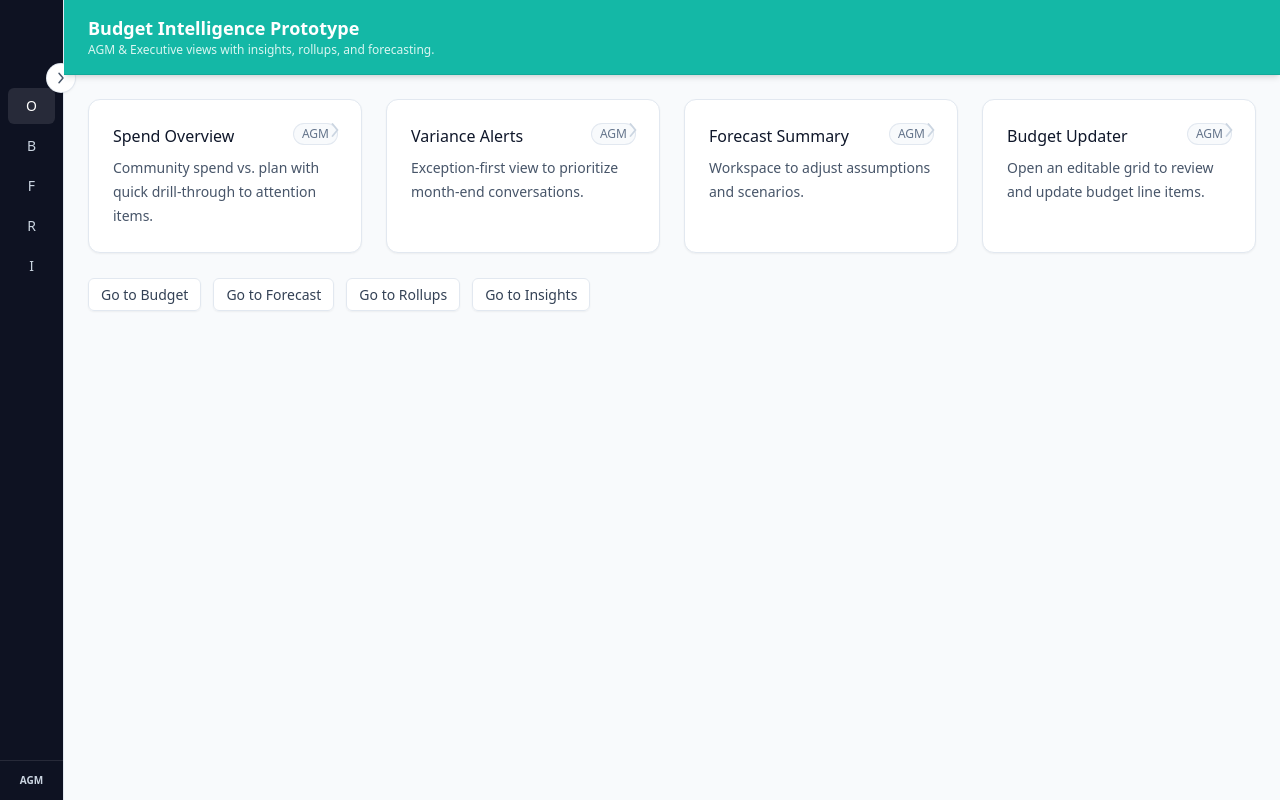
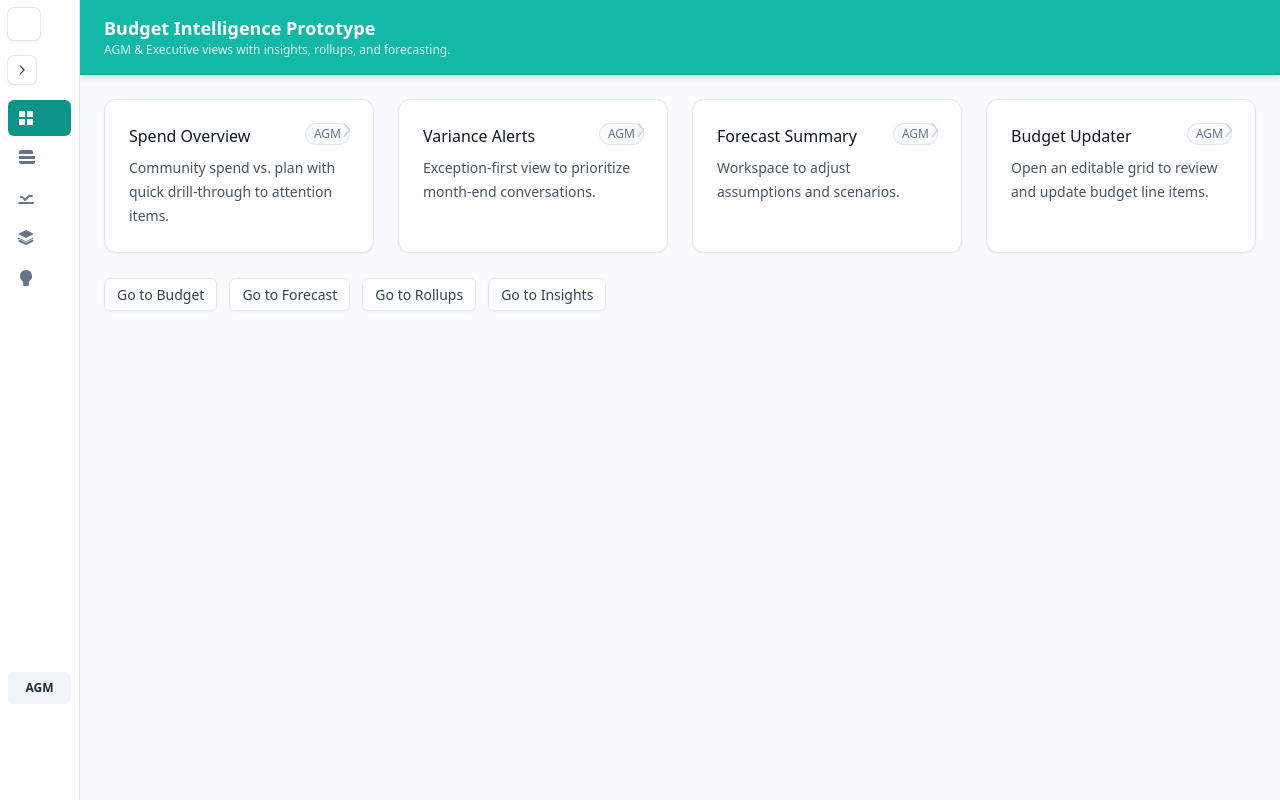
Before and after one commit to Integracarejj/BusIntell, a Next.js app: page / in a window 1280 px wide. Built offline with nearby package versions, Linux system fonts and the light colour scheme.

Commit message:
update sidebar width

```diff
--- a/components/Sidebar.tsx
+++ b/components/Sidebar.tsx
@@ -1,130 +1,262 @@
 
-// components/Sidebar.tsx
 "use client";
 
 import Link from "next/link";
 import { usePathname } from "next/navigation";
-import { useState } from "react";
+import { useEffect, useMemo, useState } from "react";
 
-const nav = [
-    { label: "Overview", href: "/" },
-    { label: "Budget", href: "/agm/budget" },
-    { label: "Forecast", href: "/agm/forecast" },
-    { label: "Rollups", href: "/agm/rollups" },
-    { label: "Insights", href: "/agm/insights" },
-];
+/**
+ * ======== Sticky Home + Handle Placement (easy to tweak) ========
+ * These are viewport-fixed to avoid drifting when the sidebar expands.
+ */
+export const HOME_TOP_CLASS = "top-2";
+export const HOME_LEFT_CLASS = "left-2";
+// Place the handle *under* the home icon, aligned to the same left edge:
+export const HANDLE_TOP_CLASS = "top-14";
+export const HANDLE_LEFT_CLASS = "left-2";
+
+// Visual sizes
+const HOME_ICON_SIZE = "h-8 w-8"; // Home icon size
+const HANDLE_SIZE = "h-7 w-7";    // Smaller so it fits nicely inside collapsed rail
+
+/** Lightweight cx helper */
+function cx(...classes: Array<string | false | null | undefined>) {
+    return classes.filter(Boolean).join(" ");
+}
+
+/** Inline SVG icons (no extra dependencies) */
+function IconGrid({ className }: { className?: string }) {
+    return (
+        <svg viewBox="0 0 20 20" fill="currentColor" className={className} aria-hidden="true">
+            <path d="M3 3h6v6H3V3zm8 0h6v6h-6V3zM3 11h6v6H3v-6zm8 0h6v6h-6v-6z" />
+        </svg>
+    );
+}
+function IconTable({ className }: { className?: string }) {
+    return (
+        <svg viewBox="0 0 20 20" fill="currentColor" className={className} aria-hidden="true">
+            <path d="M3 4a2 2 0 012-2h10a2 2 0 012 2v2H3V4zm0 4h16v3H3V8zm0 5h16v1a2 2 0 01-2 2H5a2 2 0 01-2-2v-1z" />
+        </svg>
+    );
+}
+function IconTrendUp({ className }: { className?: string }) {
+    return (
+        <svg viewBox="0 0 20 20" fill="currentColor" className={className} aria-hidden="true">
+            <path d="M3 14a1 1 0 100 2h14a1 1 0 100-2H3zm2.293-5.707a1 1 0 011.414 0L9 10.586l3.293-3.293A1 1 0 0113 7h3a1 1 0 110 2h-2.586l-3.707 3.707a1 1 0 01-1.414 0L6 9.414 5.707 9.707a1 1 0 01-1.414-1.414z" />
+        </svg>
+    );
+}
+function IconLayers({ className }: { className?: string }) {
+    return (
+        <svg viewBox="0 0 20 20" fill="currentColor" className={className} aria-hidden="true">
+            <path d="M10 2l8 4-8 4-8-4 8-4zm-6.928 8.629L10 14l6.928-3.371A1 1 0 0017 9.764l-7 3.4-7-3.4a1 1 0 00-.928 1.865zM3.072 13.63L10 17l6.928-3.371a1 1 0 10-.928-1.865L10 14.8l-6-3a1 1 0 10-.928 1.829z" />
+        </svg>
+    );
+}
+function IconLightbulb({ className }: { className?: string }) {
+    return (
+        <svg viewBox="0 0 20 20" fill="currentColor" className={className} aria-hidden="true">
+            <path d="M10 2a6 6 0 00-3.75 10.68c.42.33.75.97.75 1.57V15a1 1 0 001 1h4a1 1 0 001-1v-.75c0-.6.33-1.24.75-1.57A6 6 0 0010 2zm-2 14a1 1 0 100 2h4a1 1 0 100-2H8z" />
+        </svg>
+    );
+}
+
+/** Nav model */
+const NAV_ITEMS = [
+    { label: "Overview", href: "/", icon: IconGrid },
+    { label: "Budget", href: "/agm/budget", icon: IconTable },
+    { label: "Forecast", href: "/agm/forecast", icon: IconTrendUp },
+    { label: "Rollups", href: "/agm/rollups", icon: IconLayers },
+    { label: "Insights", href: "/agm/insights", icon: IconLightbulb }, // role toggle lives just below
+] as const;
+
+type Role = "AGM" | "Executive";
 
 export default function Sidebar() {
     const pathname = usePathname();
-    const [expanded, setExpanded] = useState(false); // collapsed by default
-    const toggle = () => setExpanded((e) => !e);
 
-    const baseItem =
-        "mb-1 block rounded-md px-3 py-2 text-sm transition focus:outline-none focus-visible:ring-2 focus-visible:ring-indigo-500";
-    const on = "bg-white/10 text-white";
-    const off = "text-slate-300 hover:bg-white/5 hover:text-white";
+    // Collapsed by default (persisted)
+    const [collapsed, setCollapsed] = useState<boolean>(true);
+
+    // Single, app-wide role (persisted)
+    const [role, setRole] = useState<Role>("AGM");
+
+    // ---- hydrate from localStorage ----
+    useEffect(() => {
+        try {
+            const savedCollapsed = localStorage.getItem("bi.sidebar.collapsed");
+            if (savedCollapsed !== null) setCollapsed(savedCollapsed === "true");
+            const savedRole = localStorage.getItem("bi.role");
+            if (savedRole === "Executive" || savedRole === "AGM") setRole(savedRole);
+        } catch { }
+    }, []);
+
+    // ---- persist ----
+    useEffect(() => {
+        try {
+            localStorage.setItem("bi.sidebar.collapsed", String(collapsed));
+        } catch { }
+    }, [collapsed]);
+
+    useEffect(() => {
+        try {
+            localStorage.setItem("bi.role", role);
+            window.dispatchEvent(new CustomEvent("bi:roleChanged", { detail: { role } }));
+        } catch { }
+    }, [role]);
+
+    const collapseAria = useMemo(
+        () => (collapsed ? "Expand sidebar" : "Collapse sidebar"),
+        [collapsed]
+    );
+
+    // Wider collapsed rail so controls sit *inside* it
+    const railWidthCollapsed = "w-20";
 
     return (
-        <aside
-            className={[
-                "group relative flex h-full flex-col border-r border-slate-200 bg-slate-950/95 text-slate-100",
-                "transition-[width] duration-200",
-                expanded ? "w-64" : "w-16",
-            ].join(" ")}
+        <>
+            {/* ======= Sticky HOME button (top-left, above teal header) ======= */}
+            <div className={cx("fixed z-50", HOME_TOP_CLASS, HOME_LEFT_CLASS, "pointer-events-auto")}>
+                <Link
+                    href="/"
+                    aria-label="Go home"
+                    className={cx(
+                        "inline-flex items-center justify-center rounded-md bg-white",
+                        "shadow ring-1 ring-slate-200 hover:bg-slate-50",
+                        "focus:outline-none focus-visible:ring-2 focus-visible:ring-teal-600 focus-visible:ring-offset-2",
+                        "transition-colors"
+                    )}
                 >
-            {/* Handle to expand/collapse */}
+                    {/* Corrected src so your SVG renders from /public */}
+                    <img
+                        src="/money-management.svg"
+                        alt="Budget Intelligence home"
+                        className={cx(HOME_ICON_SIZE, "p-1")}
+                    />
+                </Link>
+            </div>
+
+            {/* ======= Sticky collapse/expand handle (under home, inside rail) ======= */}
+            <div className={cx("fixed z-50", HANDLE_TOP_CLASS, HANDLE_LEFT_CLASS, "pointer-events-auto")}>
                 <button
-                onClick={toggle}
-                aria-label={expanded ? "Collapse sidebar" : "Expand sidebar"}
-                aria-expanded={expanded}
-                className="absolute -right-3 top-16 z-10 rounded-full bg-white p-1.5 text-slate-600 shadow ring-1 ring-slate-200 hover:text-indigo-600 focus:outline-none focus-visible:ring-2 focus-visible:ring-indigo-500"
+                    type="button"
+                    aria-label={collapseAria}
+                    onClick={() => setCollapsed((c) => !c)}
+                    className={cx(
+                        "inline-flex items-center justify-center rounded-md bg-white",
+                        `${HANDLE_SIZE} shadow ring-1 ring-slate-200 hover:bg-slate-50`,
+                        "focus:outline-none focus-visible:ring-2 focus-visible:ring-teal-600 focus-visible:ring-offset-2",
+                        "transition-colors"
+                    )}
                 >
-                {/* chevron-left (rotates when collapsed) */}
-                <svg
-                    viewBox="0 0 20 20"
-                    fill="none"
-                    className={`h-4 w-4 transition-transform ${expanded ? "" : "rotate-180"}`}
-                    aria-hidden="true"
-                >
+                    <svg viewBox="0 0 20 20" fill="currentColor" aria-hidden="true" className="h-4 w-4 text-slate-700">
+                        {collapsed ? (
+                            // "Expand" → point right
                             <path
-                        d="M12.5 4l-5 6 5 6"
-                        stroke="currentColor"
-                        strokeWidth="1.8"
-                        strokeLinecap="round"
-                        strokeLinejoin="round"
+                                fillRule="evenodd"
+                                d="M7.22 4.22a.75.75 0 011.06 0l5 5a.75.75 0 010 1.06l-5 5a.75.75 0 01-1.06-1.06L11.44 10 7.22 5.28a.75.75 0 010-1.06z"
+                                clipRule="evenodd"
                             />
+                        ) : (
+                            // "Collapse" → point left
+                            <path
+                                fillRule="evenodd"
+                                d="M12.78 15.78a.75.75 0 01-1.06 0l-5-5a.75.75 0 010-1.06l5-5a.75.75 0 111.06 1.06L8.56 10l4.22 4.22a.75.75 0 010 1.06z"
+                                clipRule="evenodd"
+                            />
+                        )}
                     </svg>
                 </button>
-
-            {/* Brand/title (hidden when collapsed) */}
-            <div
-                className={[
-                    "px-3 pb-2 pt-4 text-lg font-semibold tracking-tight",
-                    "transition-opacity duration-150",
-                    expanded ? "opacity-100" : "opacity-0",
-                ].join(" ")}
-                aria-hidden={!expanded}
-            >
-                Budget Intelligence
             </div>
 
-            {/* Navigation */}
-            <nav className="flex-1 px-2 py-2">
-                {nav.map((item) => {
+            {/* ======= Sidebar rail ======= */}
+            <aside
+                className={cx(
+                    "relative z-40 h-full border-r border-slate-200 bg-white",
+                    "transition-[width] duration-200 ease-in-out",
+                    collapsed ? railWidthCollapsed : "w-64"
+                )}
+                aria-label="Primary"
+            >
+                {/* Extra top padding so fixed buttons don't overlap; extra bottom padding so the role toggle clears floating widgets */}
+                <nav className="flex h-full flex-col overflow-y-auto pt-24 pb-24">
+                    <ul className="px-2">
+                        {NAV_ITEMS.map((item) => {
                             const active =
-                        item.href === "/"
-                            ? pathname === "/"
-                            : pathname.startsWith(item.href);
-
-                    // When collapsed, show first letter as a badge + tooltip via title
-                    const collapsedLabel = item.label.slice(0, 1);
-
+                                item.href === "/" ? pathname === "/" : pathname.startsWith(item.href);
+                            const Icon = item.icon;
                             return (
+                                <li key={item.href} className="my-1">
                                     <Link
-                            key={item.href}
                                         href={item.href}
-                            className={`${baseItem} ${active ? on : off} ${expanded ? "" : "px-2 text-center"
-                                }`}
-                            title={!expanded ? item.label : undefined}
+                                        className={cx(
+                                            "group flex items-center rounded-md px-2 py-2 text-sm font-medium",
+                                            "focus:outline-none focus-visible:ring-2 focus-visible:ring-teal-600 focus-visible:ring-offset-2",
+                                            active
+                                                ? "bg-teal-600 text-white"
+                                                : "text-slate-700 hover:bg-slate-100"
+                                        )}
+                                        aria-current={active ? "page" : undefined}
                                     >
-                            {expanded ? item.label : collapsedLabel}
+                                        {/* Icon shows in both states; label hides when collapsed */}
+                                        <Icon
+                                            className={cx(
+                                                "h-5 w-5 shrink-0",
+                                                active ? "text-white" : "text-slate-500 group-hover:text-slate-700"
+                                            )}
+                                        />
+                                        <span className={cx("ml-3", collapsed && "sr-only")}>{item.label}</span>
                                     </Link>
+                                </li>
                             );
                         })}
-            </nav>
+                    </ul>
 
-            {/* Role toggle area */}
-            <div className="border-t border-white/10 p-3">
-                {expanded ? <RoleToggle /> : <RoleBadge />}
-            </div>
-        </aside>
-    );
+                    {/* === Single Role Toggle (only here), positioned safely above bottom widgets === */}
+                    <div className="mt-auto px-2 pt-4">
+                        {collapsed ? (
+                            <button
+                                type="button"
+                                aria-label={
+                                    role === "AGM"
+                                        ? "Current role AGM. Activate to switch to Executive."
+                                        : "Current role Executive. Activate to switch to AGM."
                                 }
-
-function RoleToggle() {
-    const [role, setRole] = useState<"AGM" | "Executive">("AGM");
-    return (
-        <div className="flex items-center justify-between gap-3">
-            <span className="text-xs font-medium text-slate-300">Role</span>
+                                title={`Role: ${role}`}
+                                onClick={() => setRole((r) => (r === "AGM" ? "Executive" : "AGM"))}
+                                className={cx(
+                                    "w-full rounded-md px-2 py-2 text-xs font-semibold",
+                                    "bg-slate-100 text-slate-800 hover:bg-slate-200",
+                                    "focus:outline-none focus-visible:ring-2 focus-visible:ring-teal-600 focus-visible:ring-offset-2",
+                                    "relative z-40"
+                                )}
+                            >
+                                {role}
+                            </button>
+                        ) : (
+                            <div className="flex flex-col gap-1 relative z-40">
+                                <label htmlFor="bi-role" className="text-xs font-semibold text-slate-600">
+                                    Role
+                                </label>
                                 <select
-                className="rounded border border-white/10 bg-slate-900/60 px-2 py-1 text-xs text-slate-100 shadow-sm outline-none focus-visible:ring-2 focus-visible:ring-indigo-500"
+                                    id="bi-role"
+                                    aria-label="Select role"
                                     value={role}
-                onChange={(e) => setRole(e.target.value as "AGM" | "Executive")}
+                                    onChange={(e) => setRole(e.target.value as Role)}
+                                    className={cx(
+                                        "rounded-md border border-slate-300 bg-white px-2 py-2 text-sm",
+                                        "text-slate-800 hover:border-slate-400",
+                                        "focus:outline-none focus-visible:ring-2 focus-visible:ring-teal-600 focus-visible:ring-offset-2"
+                                    )}
                                 >
                                     <option value="AGM">AGM</option>
                                     <option value="Executive">Executive</option>
                                 </select>
                             </div>
+                        )}
+                    </div>
+                </nav>
+            </aside>
+        </>
     );
 }
-
-function RoleBadge() {
-    // Same source of truth as RoleToggle; for now just "AGM" visual until we wire shared state.
-    const role: "AGM" | "Executive" = "AGM";
-    const abbr = role === "AGM" ? "AGM" : "EX";
-    return (
-        <span className="block text-center text-[10px] font-semibold text-slate-300">
-            {abbr}
-        </span>
-    );
-}
```
Also changed, not shown: public/money-management.svg (added). Lines whose indentation alone changed are shown as unchanged.
